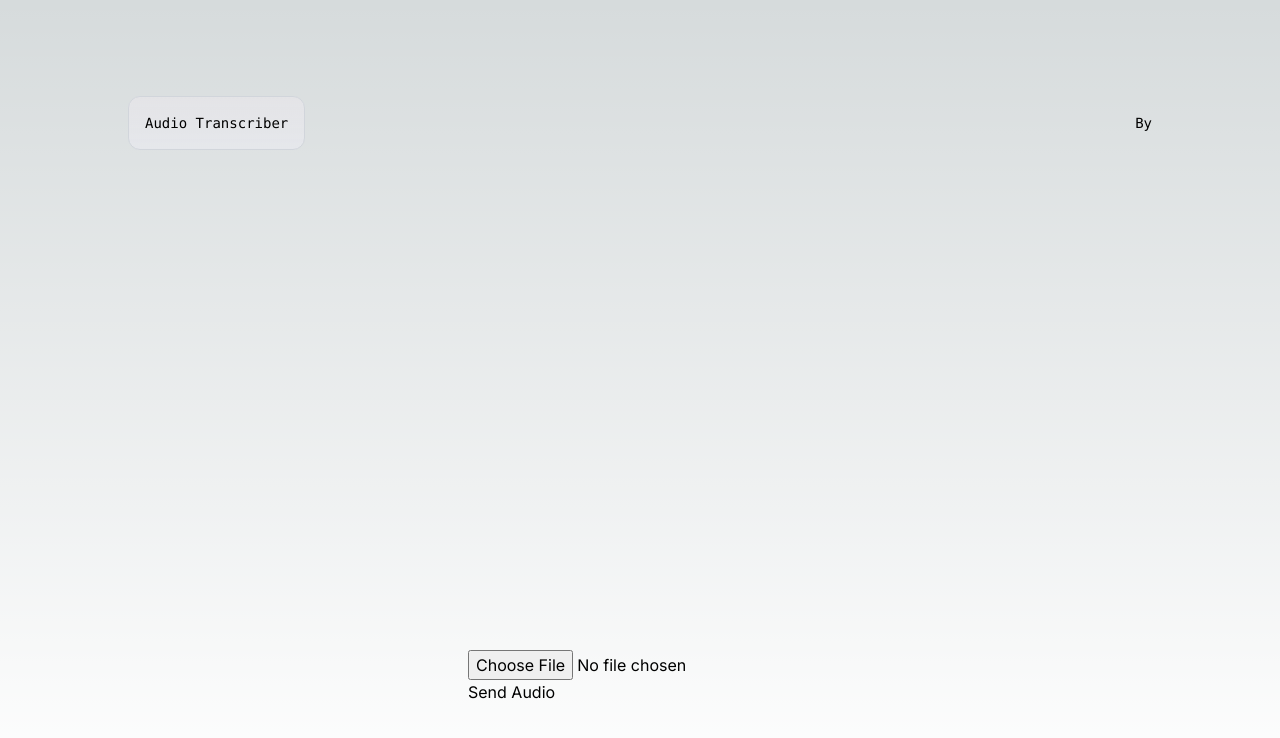
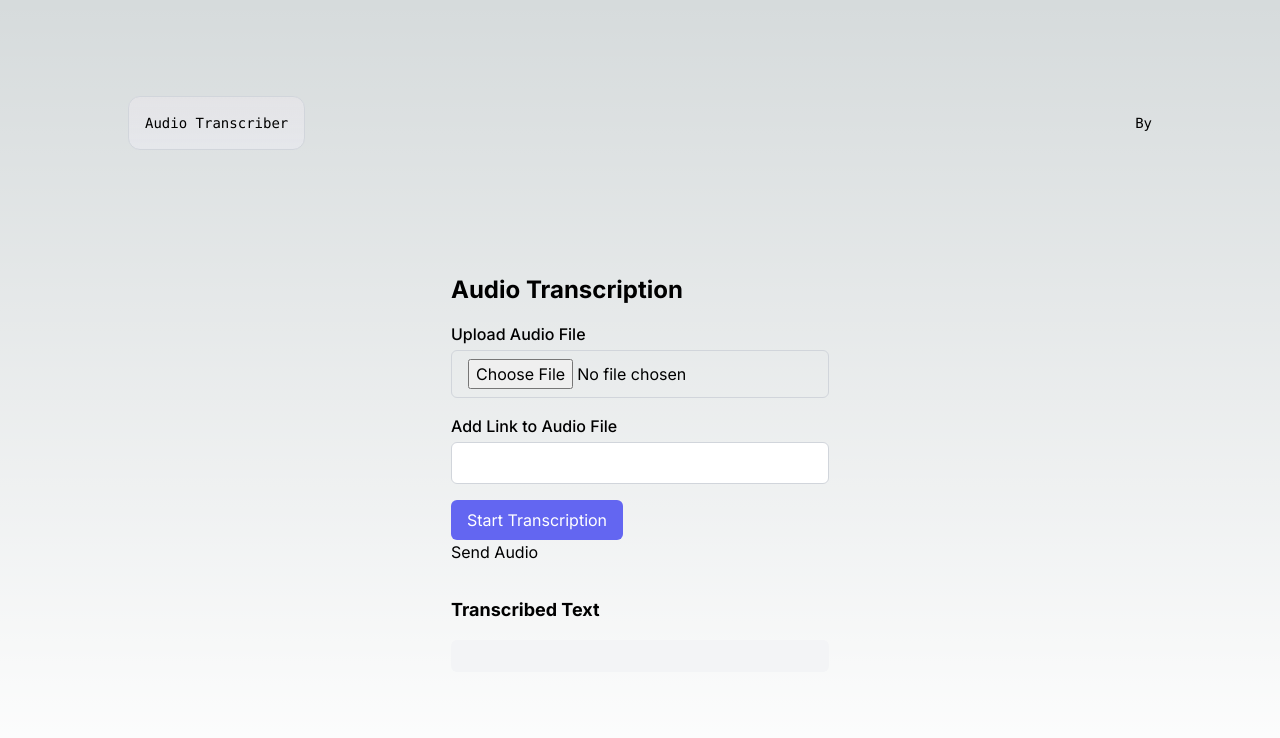
Before and after one commit to codevangelist/audio_transcriber, a Next.js app: page / in a window 1280 px wide. Shown: the top 738 px of the page. Built offline with nearby package versions, Linux system fonts and the light colour scheme.

Commit message:
transcript

```diff
--- a/src/app/page.tsx
+++ b/src/app/page.tsx
@@ -39,7 +39,23 @@ export default function Home() {
 
     setConvertedText(data.text);
 
-};
+  };
+
+  const [transcriptionText, setTranscriptionText] = useState('');
+
+  const handleFileInputChange = (event: React.ChangeEvent<HTMLInputElement>) => {
+    const file = event.target.files?.[0];
+    if (file) {
+      // Handle file upload here (e.g., using FileReader)
+    }
+  };
+
+  const handleLinkInputChange = (event: React.ChangeEvent<HTMLInputElement>) => {
+    const link = event.target.value;
+    if (link) {
+      // Handle link input here
+    }
+  };
   return (
     <main className="flex min-h-screen flex-col items-center justify-between p-24">
       <div className="z-10 w-full max-w-5xl items-center justify-between font-mono text-sm lg:flex">
@@ -59,13 +75,40 @@ export default function Home() {
         </div>
       </div>
 
-      <div className=''>
-        <div>
-            <input
-              type="file"
-              accept="audio/*"
-            />
+      <div className="max-w-3xl mx-auto py-8">
+        <h1 className="text-2xl font-bold mb-4">Audio Transcription</h1>
+
+        <div className="mb-4">
+          <label htmlFor="fileInput" className="block font-medium">
+            Upload Audio File
+          </label>
+          <input
+            id="fileInput"
+            type="file"
+            accept="audio/*"
+            onChange={handleFileInputChange}
+            className="py-2 px-4 mt-1 block w-full border border-gray-300 rounded-md focus:outline-none focus:ring-indigo-500 focus:border-indigo-500"
+          />
         </div>
+
+        <div className="mb-4">
+          <label htmlFor="linkInput" className="block font-medium">
+            Add Link to Audio File
+          </label>
+          <input
+            id="linkInput"
+            type="text"
+            onChange={handleLinkInputChange}
+            className="py-2 px-4 mt-1 block w-full border border-gray-300 rounded-md focus:outline-none focus:ring-indigo-500 focus:border-indigo-500"
+          />
+        </div>
+
+        <button
+          className="py-2 px-4 bg-indigo-500 text-white rounded-md hover:bg-indigo-600"
+          // Add onClick handler for transcription start
+        >
+          Start Transcription
+        </button>
 
         <div>
           <button onClick={sendAudio} >
@@ -75,6 +118,11 @@ export default function Home() {
 
         <div>
           <TextWriter text={convertedText} delay={10} />
+        </div>
+
+        <div className="mt-8">
+          <h2 className="text-lg font-bold mb-4">Transcribed Text</h2>
+          <div className="bg-gray-100 p-4 rounded-md">{transcriptionText}</div>
         </div>
       </div>
     </main>
```
